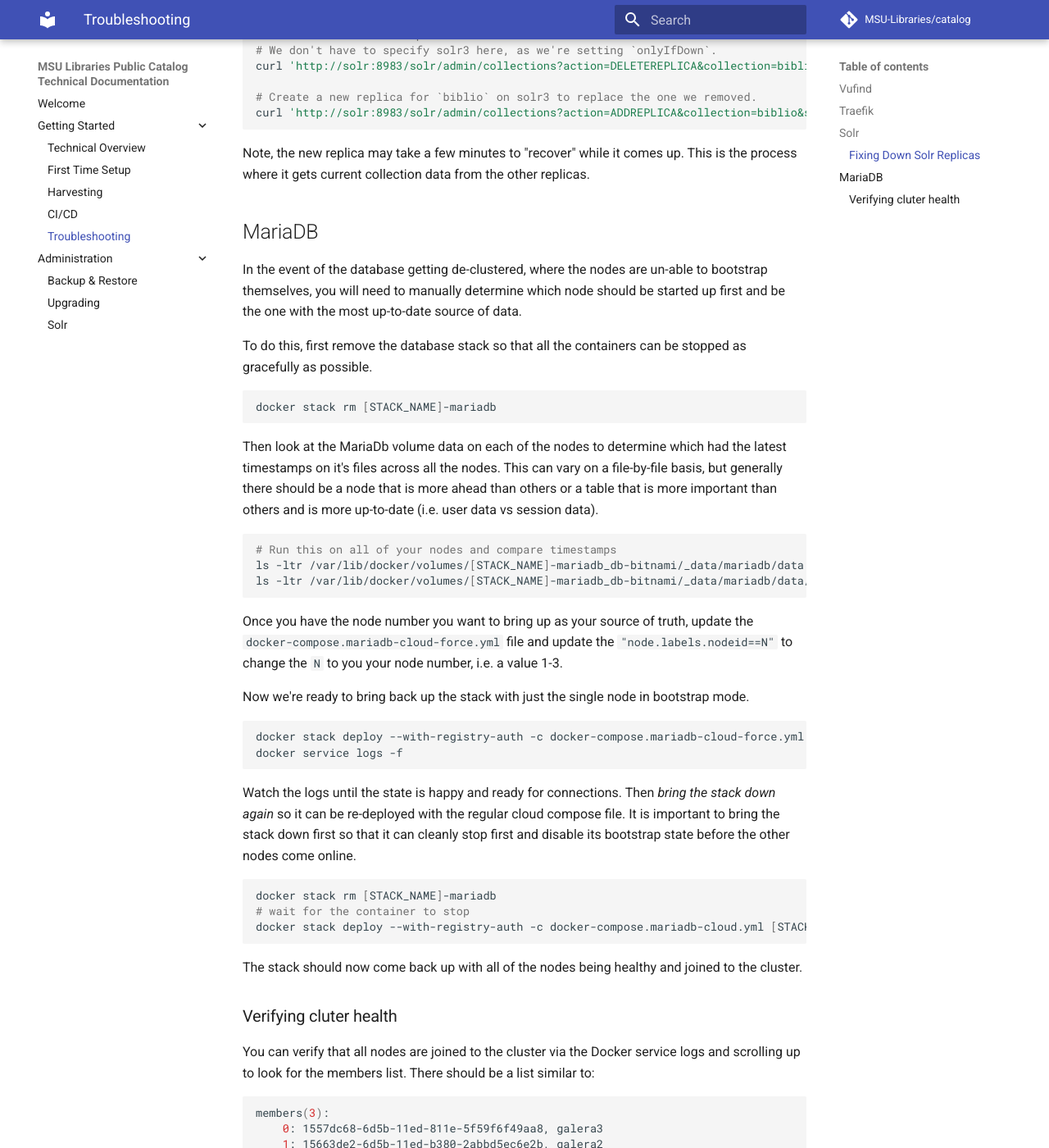
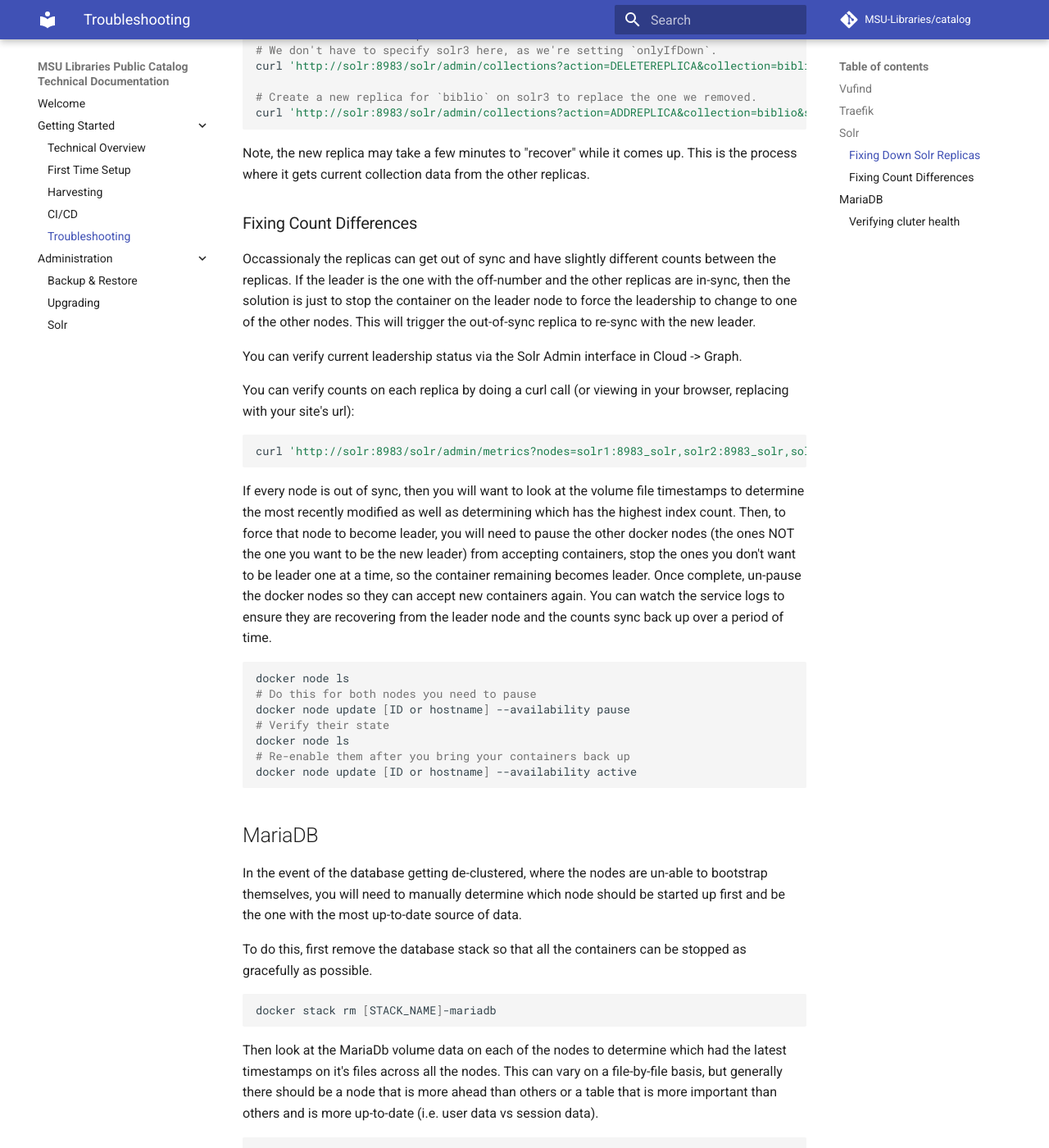
Before and after one commit to MSU-Libraries/catalog, an MkDocs documentation site: the page built from docs/troubleshooting.md, in a window 1280 px wide and 1400 px high, scrolled down 2508 px. Shown: the whole window at 82% size. Built offline with MkDocs 1.6.1 and Material for MkDocs 9.7.7, drawn with Linux system fonts in a browser that asks for light colours; comment, search, counter and statistics services are not loaded.

Commit message:
Fixes for course reserves indexing; additional solr docs;

````diff
--- a/docs/troubleshooting.md
+++ b/docs/troubleshooting.md
@@ -126,6 +126,38 @@ curl 'http://solr:8983/solr/admin/collections?action=ADDREPLICA&collection=bibli
 Note, the new replica may take a few minutes to "recover" while it comes up. This is the
 process where it gets current collection data from the other replicas.
 
+### Fixing Count Differences
+Occassionaly the replicas can get out of sync and have slightly different counts between the replicas. If the leader
+is the one with the off-number and the other replicas are in-sync, then the solution is just to stop the container
+on the leader node to force the leadership to change to one of the other nodes. This will trigger the out-of-sync
+replica to re-sync with the new leader.
+
+You can verify current leadership status via the Solr Admin interface in Cloud -> Graph.
+
+You can verify counts on each replica by doing a curl call (or viewing in your browser, replacing with your site's url):
+
+```bash
+curl 'http://solr:8983/solr/admin/metrics?nodes=solr1:8983_solr,solr2:8983_solr,solr3:8983_solr&prefix=SEARCHER.searcher.numDocs,SEARCHER.searcher.deletedDocs&wt=json'
+```
+
+If every node is out of sync, then you will want to look at the volume file timestamps to determine the most
+recently modified as well as determining which has the highest index count. Then, to force that node to become
+leader, you will need to pause the other docker nodes (the ones NOT the one you want to be the new leader)
+from accepting containers, stop the ones you don't want to be leader one at a time, so the container remaining
+becomes leader. Once complete, un-pause the docker nodes so they can accept new containers again. You can watch
+the service logs to ensure they are recovering from the leader node and the counts sync back up over a period of
+time.
+
+```bash
+docker node ls
+# Do this for both nodes you need to pause
+docker node update [ID or hostname] --availability pause
+# Verify their state
+docker node ls
+# Re-enable them after you bring your containers back up
+docker node update [ID or hostname] --availability active
+```
+
 ## MariaDB
 
 In the event of the database getting de-clustered, where the nodes are un-able to bootstrap themselves, you
````
Also changed, not shown: docs/solr.md (+12 -0 lines), 5 other files.
